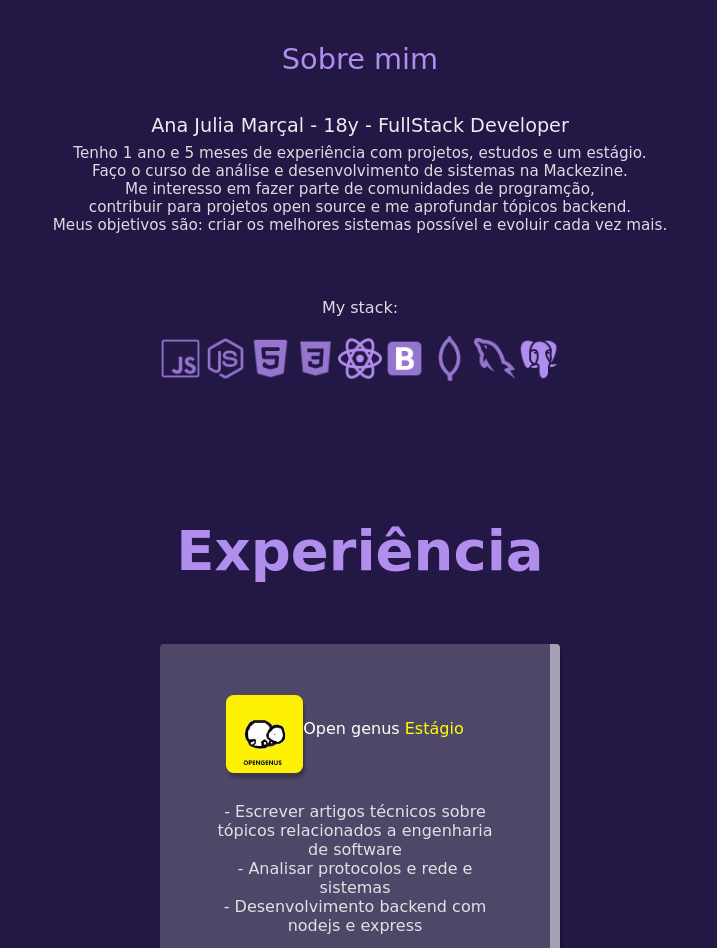
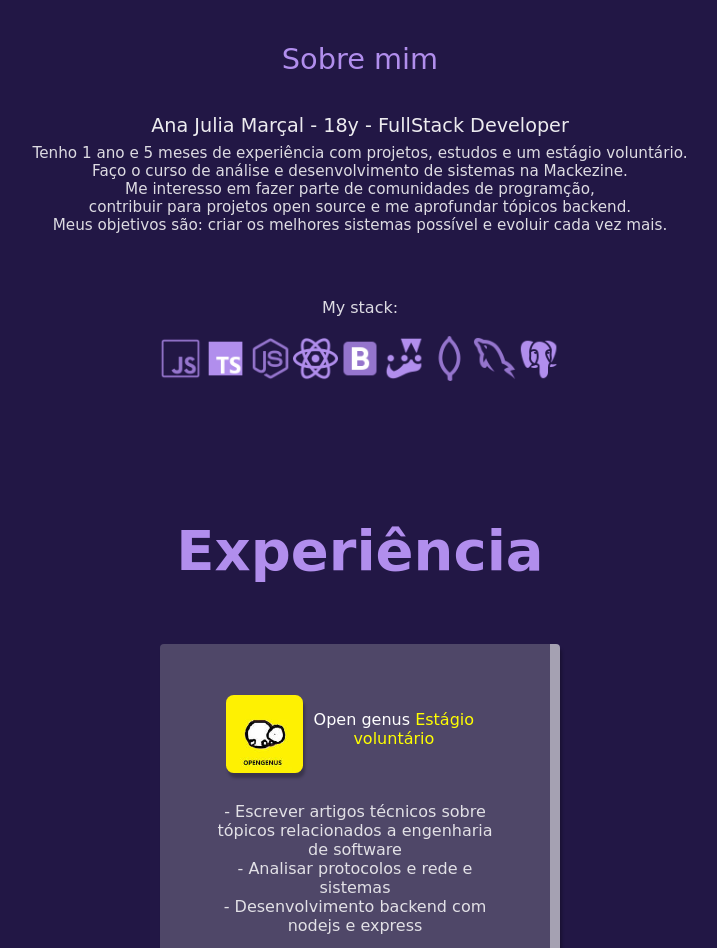
Before and after one commit to Julia-Marcal/JuliasPortifolio, a website: page index.html in a window 1280 px wide. Shown: the part 560-1508 px from the top of the page, without its empty margins (280-997 px from the left). Drawn offline with nearby package versions, Linux system fonts and the light colour scheme; a web font is replaced by a local one.

Commit message:
adding stacks on portifolio

```diff
--- a/index.html
+++ b/index.html
@@ -67,7 +67,7 @@
 
             <p class="principal-description">Ana Julia Marçal - 18y - FullStack Developer</p>
             <p class="sub-description">Tenho 1 ano e 5 meses de experiência com projetos,
-                estudos e um estágio.<br>
+                estudos e um estágio voluntário.<br>
                 Faço o curso de análise e desenvolvimento de sistemas na Mackezine. <br>
                 Me interesso em fazer parte de comunidades de programção,<br>
                 contribuir para projetos open source e me aprofundar  tópicos backend.<br>
@@ -78,11 +78,11 @@
         <h2 class="stack-title">My stack:</h2>
         <div class="stack">
             <img class="img-js" src="src/javascript.png" alt="js">
+            <img class="img-ts" src="src/typescript.png" alt="typescript">
             <img class="img-node" src="src/node.png" alt="node">
-            <img class="img-html" src="src/html.png" alt="html">
-            <img class="img-css" src="src/css.png" alt="css">
             <img class="img-react" src="src/react.png" alt="react">
             <img class="img-bootstrap" src="src/bootstrap.png" alt="bootstrap">
+            <img class="img-jest" src="src/jest.png" alt="jest">
             <img class="img-mongo" src="src/mongodb.png" alt="mongodb">
             <img class="img-mysql" src="src/mysql.png" alt="mysql">
             <img class="img-postgresql" src="src/postgresql.png" alt="postgresql">
@@ -97,7 +97,7 @@
                 <div class="opengenus-job">
                     <div class="job-infos">
                         <img class="opengenus" src="src/opengenus.jpg" alt="opengenus">
-                        <h2 class="job-title">Open genus  <span class="job-func">Estágio</span> </h2>
+                        <h2 class="job-title">Open genus  <span class="job-func">Estágio voluntário</span> </h2>
                     </div>
                     <p class="job-desc">- Escrever artigos técnicos sobre tópicos
                     relacionados a engenharia de software</p>
--- a/src/style.css
+++ b/src/style.css
@@ -164,17 +164,12 @@ h1{
     height: 3.5%;
 }
 
-.img-node{
+.img-ts{
     width: 3.5%;
     height: 3.5%;
 }
 
-.img-html{
-    width: 3.5%;
-    height: 3.5%;
-}
-
-.img-css{
+.img-node{
     width: 3.5%;
     height: 3.5%;
 }
@@ -185,6 +180,11 @@ h1{
 }
 
 .img-react{
+    width: 3.5%;
+    height: 3.5%;
+}
+
+.img-jest{
     width: 3.5%;
     height: 3.5%;
 }
```
Also changed, not shown: src/jest.png (added), src/typescript.png (added).
